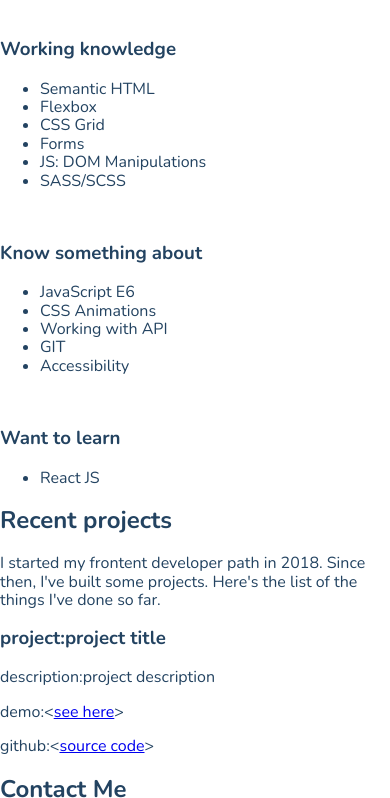
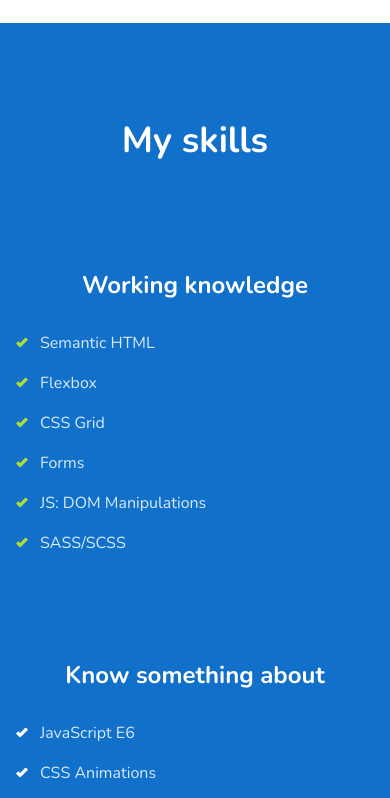
Before and after one commit to damiaNR10/damiaNR10.github.io, a website built with webpack: page src/pages/index.html in a window 390 px wide. Shown: the part 637-1435 px from the top of the page. Built offline with nearby package versions, Linux system fonts and the light colour scheme.

Commit message:
feat: skills mobile styles

```diff
--- a/src/pages/index.html
+++ b/src/pages/index.html
@@ -47,7 +47,7 @@
         <article class="skills-article">
           <picture class="skills__picture"><img alt="" /></picture>
           <h3 class="skills-article__header">Know something about</h3>
-          <ul class="skills-list">
+          <ul class="skills-list skills-list--white">
             <li class="skills-list__item">JavaScript E6</li>
             <li class="skills-list__item">CSS Animations</li>
             <li class="skills-list__item">Working with API</li>
@@ -58,7 +58,7 @@
         <article class="skills-article">
           <picture class="skills__picture"><img alt="" /></picture>
           <h3 class="skills-article__header">Want to learn</h3>
-          <ul class="skills-list">
+          <ul class="skills-list skills-list--red">
             <li class="skills-list__item">React JS</li>
           </ul>
         </article>
--- a/src/scss/_variables.scss
+++ b/src/scss/_variables.scss
@@ -1,5 +1,6 @@
 $blue: #1070CA;
 $lightBlue: #4DA8FF;
+$lighterBlue: #DBEAF7;
 $text: #425A70;
 $textDark : #234361;
 $white: #FFFFFF;
--- a/src/scss/main.scss
+++ b/src/scss/main.scss
@@ -2,6 +2,7 @@
 
 @import "_variables";
 @import "modules/hero.scss";
+@import "modules/skills.scss";
 
 @import url('https://fonts.googleapis.com/css2?family=Nunito:wght@300;600;700&family=Roboto+Mono:wght@400;700&display=swap');
 
--- a/src/scss/modules/hero.scss
+++ b/src/scss/modules/hero.scss
@@ -1,5 +1,5 @@
 .hero {
-    padding: 74px 16px 0 16px;
+    padding: 74px 16px 88px 16px;
 
     &__contact {
         padding: 4px 24px;
--- /dev/null
+++ b/src/scss/modules/skills.scss
@@ -0,0 +1,75 @@
+.skills {
+    background-color: $blue;
+    color: $white;
+    padding: 64px 16px 88px 16px;
+
+    &__header {
+        font-size: 36px;
+        font-weight: bold;
+        line-height: 48px;
+        text-align: center;
+
+    }
+
+    &__picture {
+        width: 48px;
+        height: 48px;
+        margin: 0 auto;
+
+        img {
+            width: 100%;
+            height: auto;
+        }
+    }
+}
+
+.skills-article {
+    margin-top: 64px;
+
+    &__header {
+        font-weight: bold;
+        font-size: 24px;
+        line-height: 44px;
+        text-align: center;
+        margin: 16px 0 24px 0;
+    }
+}
+
+.skills-list {
+    width: 288px;
+    padding: 0;
+    margin: 0;
+    list-style-type: none;
+
+    &__item {
+        color: $lighterBlue;
+        font-size: 16px;
+        line-height: 24px;
+        font-style: normal;
+        padding: 0 0 0 24px;
+        margin: 0 0 16px 0;
+        position: relative;
+
+        &:before {
+            width: 12px;
+            height: 9px;
+            content: '';
+            background-image: url('../assets/img/check-green.svg');
+            background-position: center;
+            background-size: 100% auto;
+            background-repeat: no-repeat;
+            display: inline-block;
+            position: absolute;
+            left: 0;
+            top: 7px;
+
+            .skills-list--red & {
+                background-image: url('../assets/img/check-red.svg');
+            }
+
+            .skills-list--white & {
+                background-image: url('../assets/img/check-white.svg');
+            }
+        }
+    }
+}
```
Also changed, not shown: src/assets/img/check-green.svg (added), src/assets/img/check-red.svg (added), src/assets/img/check-white.svg (added).
